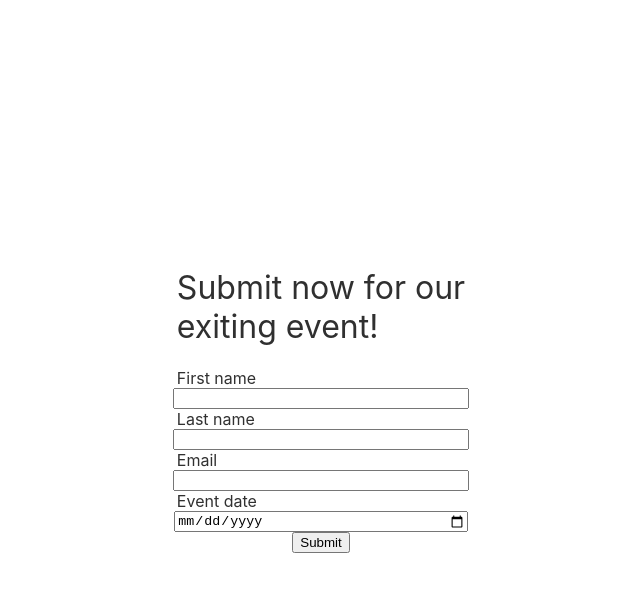
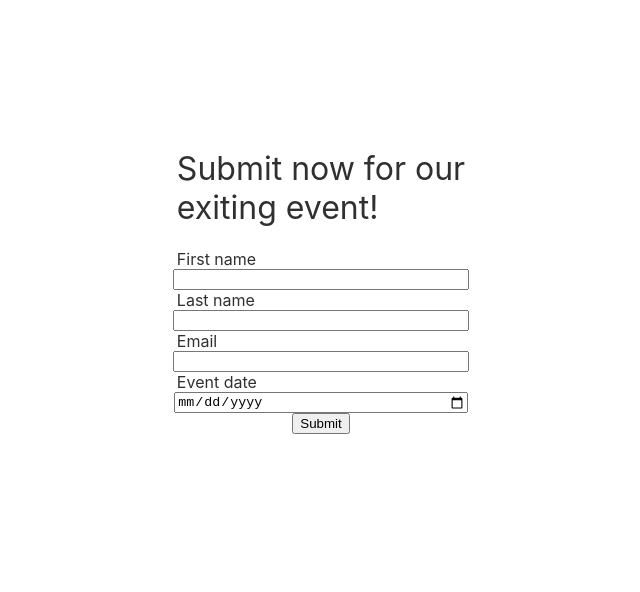
Before and after one commit to Recokioshi/brainhub_task, a React (Create React App) app in the folder client/: page / in a window 1280 px wide. Shown: the top 592 px of the page, without its empty margins (319-959 px from the left). Built offline with nearby package versions, Linux system fonts and the light colour scheme.

Commit message:
-minor css EventForm changes

```diff
--- a/client/src/components/EventForm/EventForm.css
+++ b/client/src/components/EventForm/EventForm.css
@@ -1,5 +1,6 @@
 .event-form {
   display: flex;
+  margin-top: 10%;
   flex-direction: column;
   justify-content: center;
   align-items: center;
@@ -21,7 +22,7 @@
   display: flex;
   flex-direction: column;
   align-items: center;
-  justify-content: center;
+  justify-content: flex-start;
 }
 
 h1 {
```
